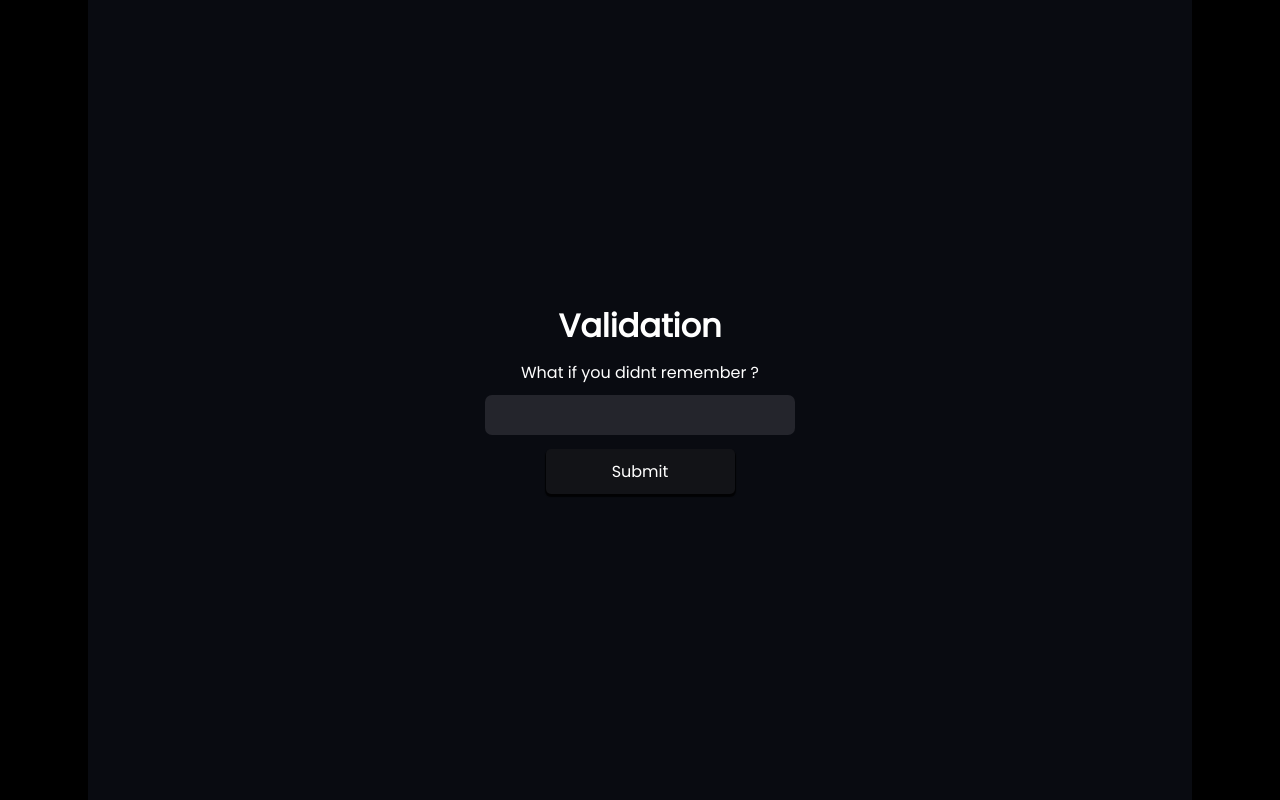
After one commit to antaww/Hack-Me-Challenge, a PHP site: page /pages/validation.php in a window 1280 px wide. The commit adds this page. Run offline with PHP 8.4, Linux system fonts and the light colour scheme.

Commit message:
feat(validation): Add challenge validation page.

```diff
--- a/index.php
+++ b/index.php
@@ -31,9 +31,9 @@
 			<div class="difficulties">
 				<h2>Challenges difficulties</h2>
 				<ul>
-					<li>Challenge 1: 2/10</li>
-					<li>Challenge 2: 4/10</li>
-					<li>Challenge 3: 6/10</li>
+					<li>Challenge 1: 8/10</li>
+					<li>Challenge 2: 7/10</li>
+					<li>Challenge 3: 5/10</li>
 				</ul>
 			</div>
 		</div>
--- a/pages/enigma.php
+++ b/pages/enigma.php
@@ -26,8 +26,8 @@
 					$answer1 = $_POST['answer1'];
 					$answer2 = $_POST['answer2'];
 					$answer3 = $_POST['answer3'];
-					if ($answer1 == '404' && $answer2 == 'A' && $answer3 == 'e') {
-						echo 'What does this mean?';
+					if ($answer1 == 'and' && $answer2 == 'A' && $answer3 == 'e') {
+						echo '<a href="validation.php">What does this mean?</a>';
 					} else {
 						echo 'An enigma ?';
 					}
--- /dev/null
+++ b/pages/validation.php
@@ -0,0 +1,33 @@
+<!DOCTYPE html>
+<html lang='en'>
+	<head>
+		<meta charset='UTF-8'>
+		<title>Hack Me Challenge</title>
+		<link rel='stylesheet' href='../styles/index.css'>
+		<link rel='stylesheet' href='../styles/challenge-2.css'>
+		<script src='../scripts/wtfisthis.js'></script>
+	</head>
+	<body>
+		<div class='container'>
+			<div class='pageTitle'>Validation</div>
+			<?php
+			$expectedCode = 'CHALLENGE48H{mdpDAUPHIN}{mdpQRCODE}andAe';
+
+			if (!isset($_POST['codeV'])) {
+				echo '<div class="message">What if you didnt remember ?</div>';
+				echo '<form autocomplete="off" class="password-form" method="post">';
+				echo '<input class="code" autocomplete="off" type="password" name="codeV" id="code">';
+				echo '<button type="submit" value="Submit">Submit</button>';
+				echo '</form>';
+			} else {
+				$enteredCode = $_POST['codeV'];
+				if ($enteredCode == $expectedCode) {
+					echo '<div class="message">You have successfully completed the challenge. Well done.</div>';
+				} else {
+					echo '<a href="validation.php"><button>Try again.</button></a>';
+				}
+			}
+			?>
+		</div>
+	</body>
+</html>
```
